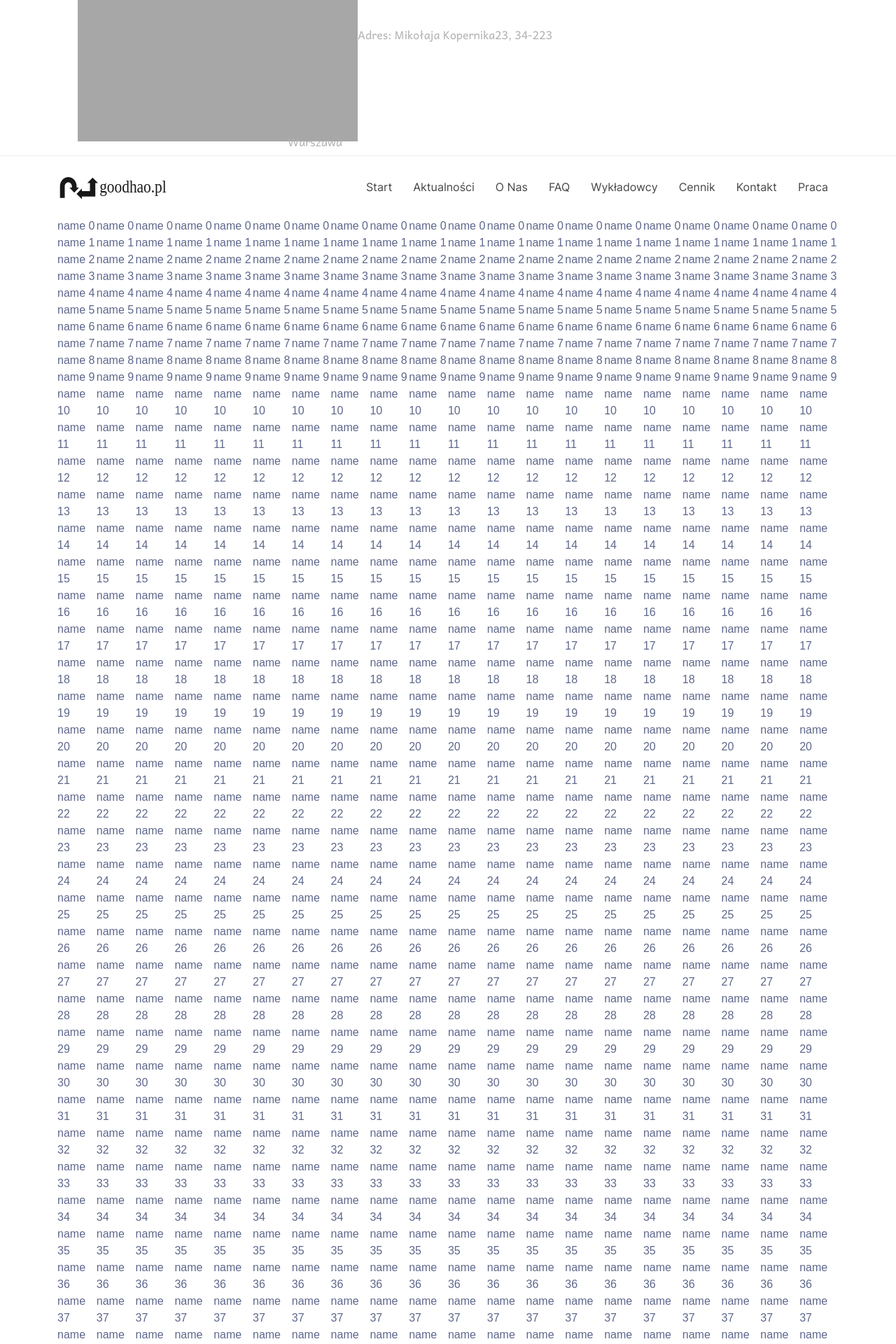
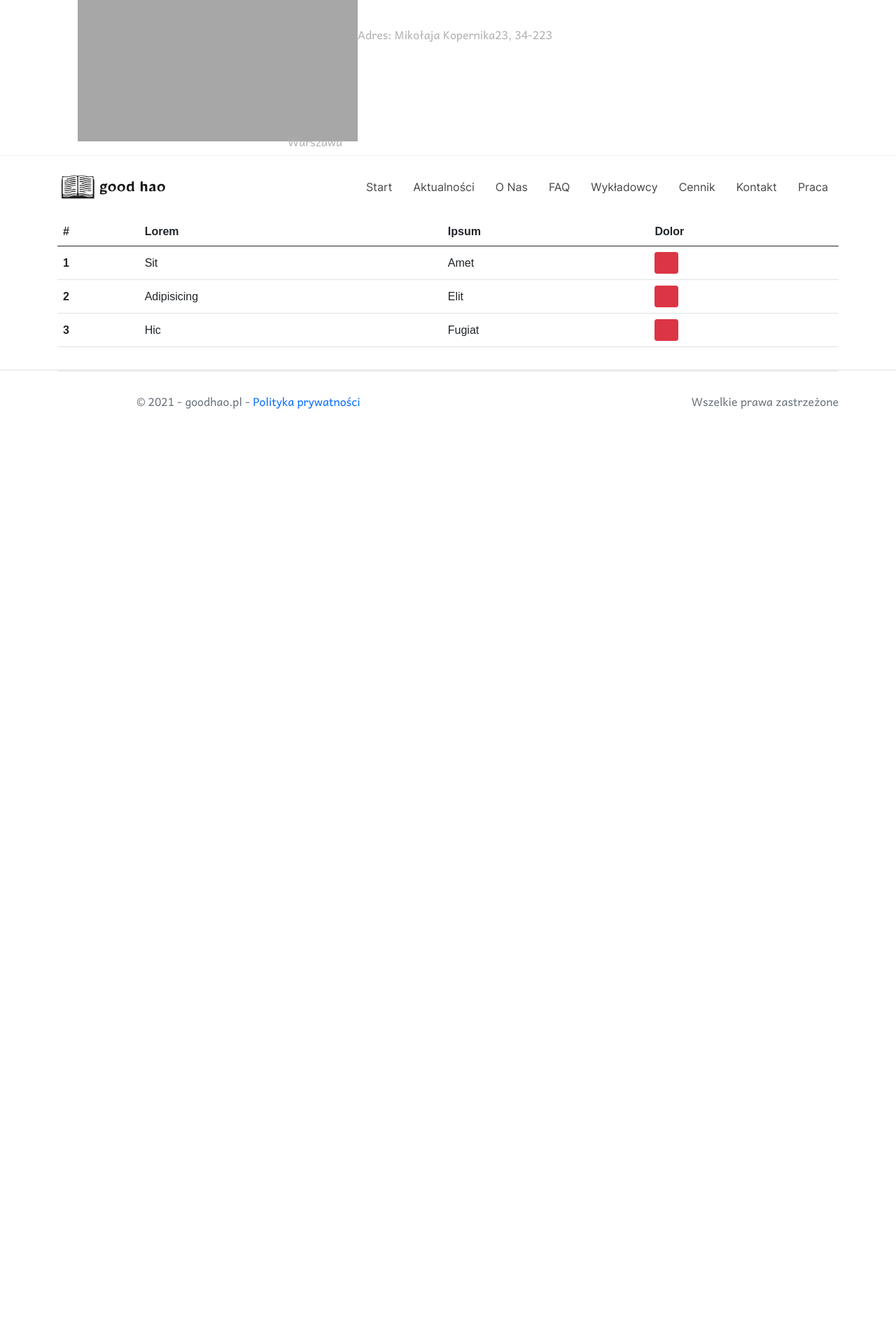
Before and after one commit to milkrz/goodhao.pl, a PHP site: page / in a window 1280 px wide. Shown: the part 436-2356 px from the top of the page at 70% size. After the commit the page ends 1020 px from the top, so only its background shows below. Run offline with PHP 8.4, Linux system fonts and the light colour scheme; data that the repository does not hold is empty; grey boxes are pictures that could not be loaded.

Commit message:
Sample logo and table data for main screen

```diff
--- a/subpages/main/index.php
+++ b/subpages/main/index.php
@@ -7,18 +7,46 @@
 <?php
 
 ?>
-<table>
-  <?php
-    for($i=0;$i<150;$i++)
-    {
-      echo '<tr>';
-      for($j=0;$j<20;$j++)
-      {
-        echo '<td>'.'name '.$i.'</td>';
-      }
-      echo '</tr>';
 
-    }
-  ?>
-
+<table class="table align-middle">
+  <thead>
+    <tr>
+      <th scope="col">#</th>
+      <th scope="col">Lorem</th>
+      <th scope="col">Ipsum</th>
+      <th scope="col">Dolor</th>
+    </tr>
+  </thead>
+  <tbody>
+    <tr>
+      <th scope="row">1</th>
+      <td>Sit</td>
+      <td>Amet</td>
+      <td>
+        <button type="button" class="btn btn-danger btn-sm px-3">
+          <i class="fas fa-times"></i>
+        </button>
+      </td>
+    </tr>
+    <tr>
+      <th scope="row">2</th>
+      <td>Adipisicing</td>
+      <td>Elit</td>
+      <td>
+        <button type="button" class="btn btn-danger btn-sm px-3">
+          <i class="fas fa-times"></i>
+        </button>
+      </td>
+    </tr>
+    <tr>
+      <th scope="row">3</th>
+      <td>Hic</td>
+      <td>Fugiat</td>
+      <td>
+        <button type="button" class="btn btn-danger btn-sm px-3">
+          <i class="fas fa-times"></i>
+        </button>
+      </td>
+    </tr>
+  </tbody>
 </table>
```
Also changed, not shown: images/logo.svg.
